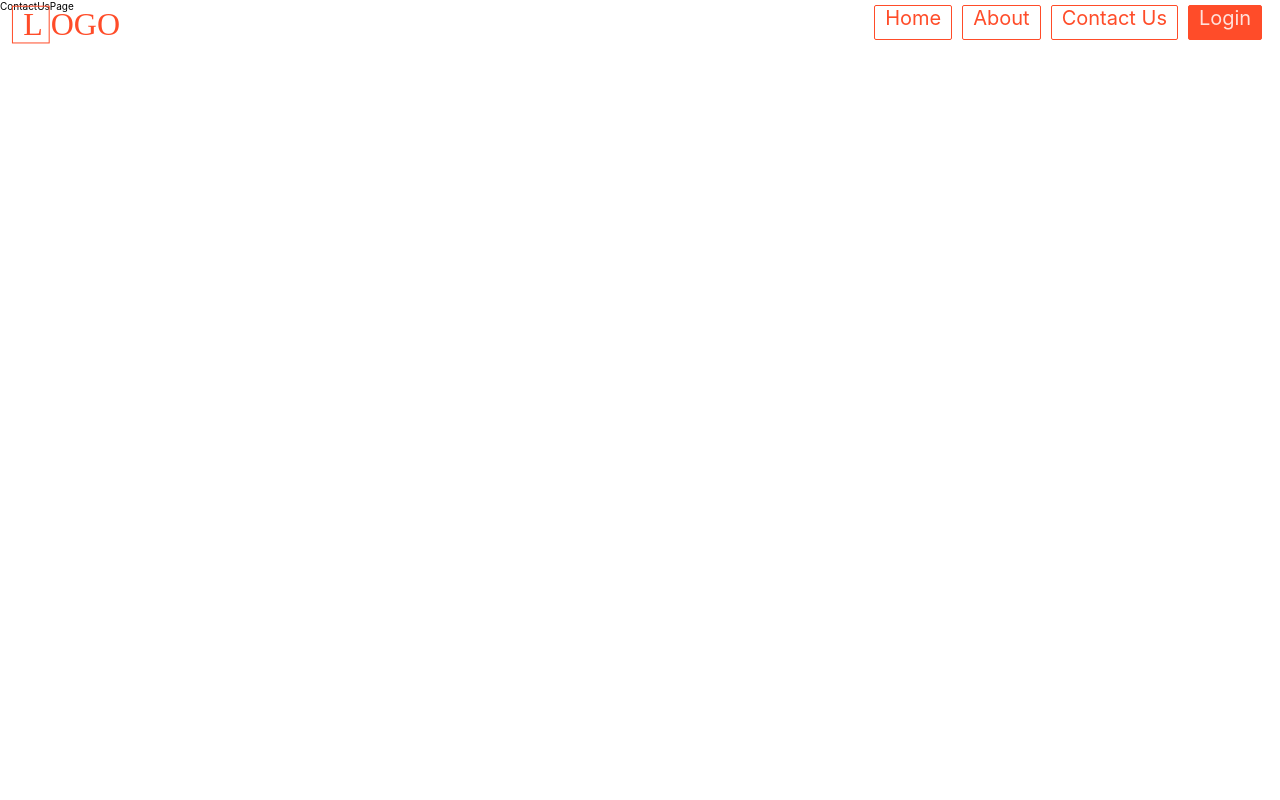
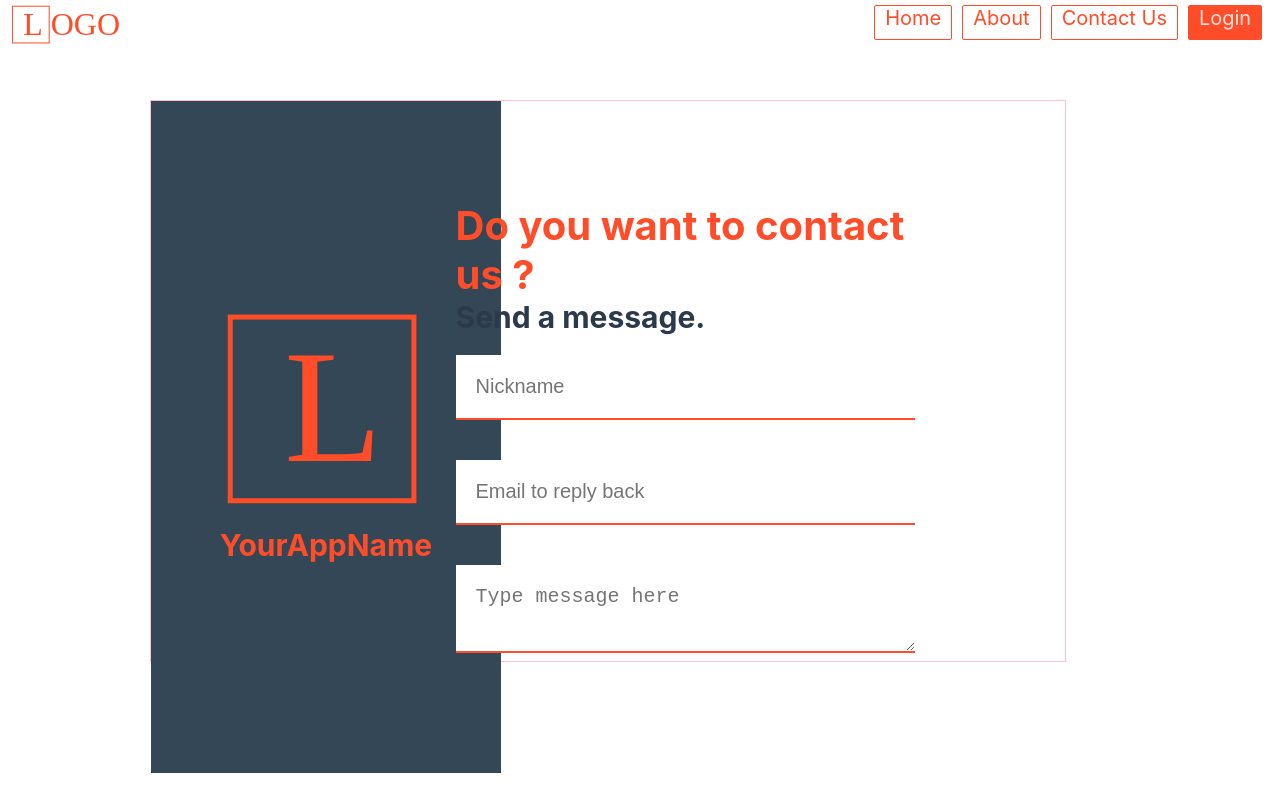
Before and after one commit to KarolP1/app, a React (Create React App) app: page /contactus in a window 1280 px wide. Built offline with nearby package versions, Linux system fonts and the light colour scheme.

Commit message:
contactus form fe ready for web

```diff
--- a/src/routes/signedOut/idex.tsx
+++ b/src/routes/signedOut/idex.tsx
@@ -1,7 +1,7 @@
 import React from "react";
 import { Route, Routes } from "react-router-dom";
 import About from "./signedOutPages/about";
-import ContactUs from "./signedOutPages/contactUs";
+import ContactUs from "./signedOutPages/contactUs/contactUs";
 import Home from "./signedOutPages/home";
 import Login from "./signedOutPages/loginPage/login";
 import Register from "./signedOutPages/registerPage/register";
--- a/src/routes/signedOut/signedOutPages/contactUs.tsx
+++ /dev/null
@@ -1,7 +0,0 @@
-import React from "react";
-
-const ContactUs = () => {
-  return <div>ContactUsPage</div>;
-};
-
-export default ContactUs;
--- /dev/null
+++ b/src/routes/signedOut/signedOutPages/contactUs/contactUs.styled.ts
@@ -0,0 +1,74 @@
+import styled from "styled-components";
+
+export const CU_container = styled.div`
+  flex: 1;
+  display: grid;
+  grid-template-columns: minmax(0, 30vw) auto;
+  margin: 10rem 15rem;
+  max-height: 70vh;
+  border: 1px solid pink;
+`;
+
+export const CU_imageContainer = styled.div`
+  display: flex;
+  flex-direction: column;
+  flex: 1;
+  height: auto;
+  align-items: center;
+  justify-content: center;
+  background-color: ${(props) => props.theme.primary.light};
+  min-width: 350px;
+`;
+
+export const CU_image = styled.img`
+  flex: 1;
+  object-fit: cover;
+  width: 100%;
+  height: 100%;
+`;
+
+export const CU_LogoTitle = styled.p`
+  font-size: 3rem;
+  font-weight: 700;
+  color: ${(props) => props.theme.secoundary.dark};
+`;
+
+export const CU_formContainer = styled.div`
+  display: flex;
+  flex: 2;
+  padding: 10rem 15rem;
+  flex-direction: column;
+`;
+
+export const CU_formTitle = styled.h2`
+  color: ${(props) => props.theme.secoundary.dark};
+  font-size: 4rem;
+`;
+
+export const CU_formSubitle = styled.h3`
+  color: ${(props) => props.theme.primary.mid};
+  font-size: 3rem;
+`;
+//PIN: contact form
+
+export const CU_form = styled.form`
+  display: flex;
+  flex-direction: column;
+  max-width: 850px;
+
+  input,
+  textarea {
+    color: red;
+    padding: 2rem 2rem;
+    margin: 2rem 0 2rem;
+    border: none;
+    border-bottom: 2px solid ${(props) => props.theme.secoundary.dark};
+    font-size: 2rem;
+    font-weight: 500;
+  }
+`;
+
+export const CU_formTextarea = styled.textarea`
+  max-width: 840px;
+  max-height: 300px;
+`;
--- /dev/null
+++ b/src/routes/signedOut/signedOutPages/contactUs/contactUs.tsx
@@ -0,0 +1,32 @@
+import React from "react";
+import {
+  CU_container,
+  CU_formContainer,
+  CU_imageContainer,
+  CU_LogoTitle,
+} from "./contactUs.styled";
+import { LogoSVG } from "../../../../assets/logo/logo_1x1";
+import { useSelector } from "react-redux";
+import { RootState } from "../../../../store";
+import ContactUsForm from "./contactUsForm";
+
+const ContactUs = () => {
+  const appInfo = useSelector((state: RootState) => state.AppDependecies);
+  return (
+    <CU_container>
+      <CU_imageContainer>
+        <LogoSVG
+          color={appInfo.theme.secoundary.dark}
+          size={10}
+          title="logomain"
+        />
+        <CU_LogoTitle>{appInfo.appName}</CU_LogoTitle>
+      </CU_imageContainer>
+      <CU_formContainer>
+        <ContactUsForm />
+      </CU_formContainer>
+    </CU_container>
+  );
+};
+
+export default ContactUs;
--- /dev/null
+++ b/src/routes/signedOut/signedOutPages/contactUs/contactUsForm.tsx
@@ -0,0 +1,28 @@
+import React from "react";
+import {
+  CU_form,
+  CU_formSubitle,
+  CU_formTextarea,
+  CU_formTitle,
+} from "./contactUs.styled";
+
+const ContactUsForm = () => {
+  return (
+    <>
+      <CU_formTitle>Do you want to contact us ?</CU_formTitle>
+      <CU_formSubitle>Send a message.</CU_formSubitle>
+
+      <CU_form>
+        {/* //TODO:if logged in nickname is login */}
+        <input type="text" placeholder="Nickname" />
+        <input type="text" placeholder="Email to reply back" />
+        <CU_formTextarea
+          placeholder="Type message here"
+          onBlur={() => console.log("lostit")}
+        />
+      </CU_form>
+    </>
+  );
+};
+
+export default ContactUsForm;
```
